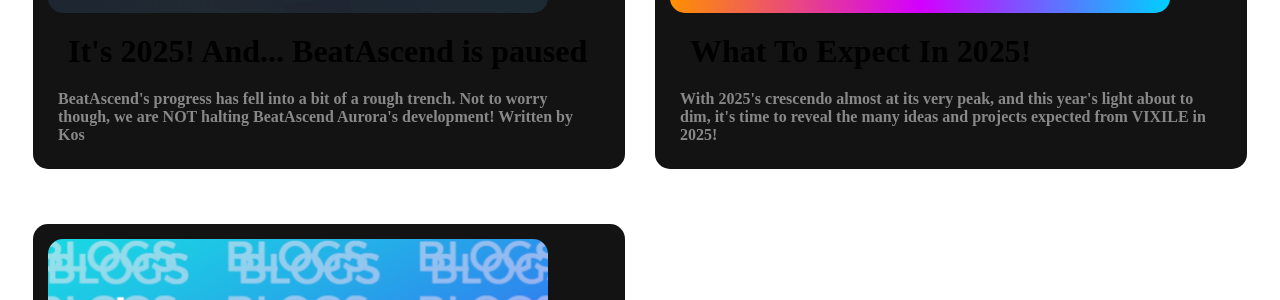
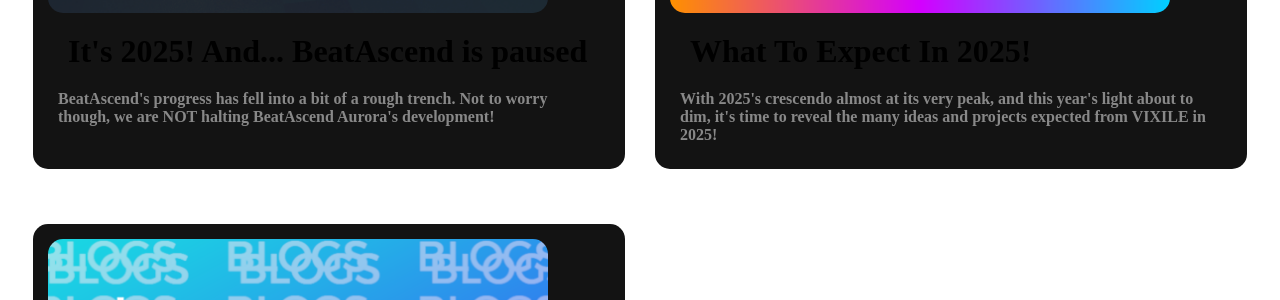
Before and after one commit to vixilestudios/blog, a Jekyll site: the page built from index.markdown, in a window 1280 px wide. Shown: the part 1597-1897 px from the top of the page. Built offline with Jekyll 4.4.1, drawn with Linux system fonts in a browser that asks for light colours.

Commit message:
Update Blog Posts “2025-02-14-beatascend-pause”

```diff
--- a/_posts/2025-02-14-beatascend-pause.md
+++ b/_posts/2025-02-14-beatascend-pause.md
@@ -1,10 +1,7 @@
 ---
 layout: post
 title: It's 2025! And... BeatAscend is paused
-excerpt: |-
-  BeatAscend's progress has fell into a bit of a rough trench. Not to worry though, we are NOT halting BeatAscend Aurora's development!
-
-  Written by Kos
+excerpt: BeatAscend's progress has fell into a bit of a rough trench. Not to worry though, we are NOT halting BeatAscend Aurora's development!
 date: 2025-02-14 15:02 +0200
 categories: update
 image: /assets/images/blog/blog image 1.png
```
